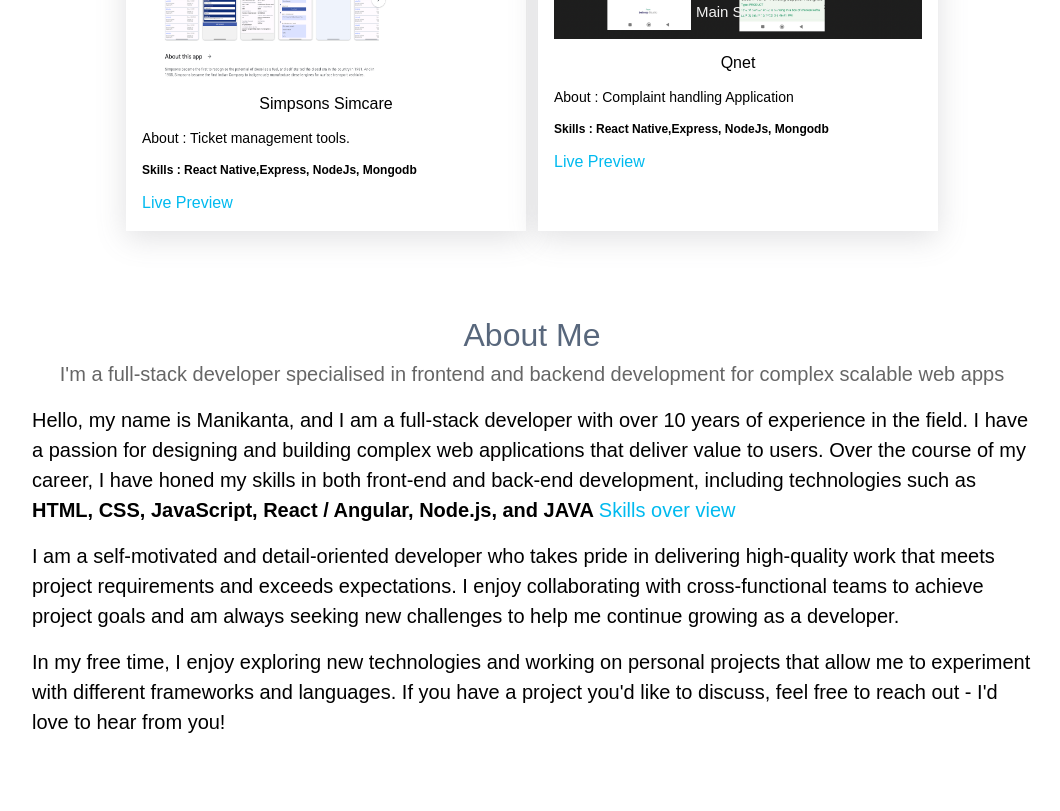
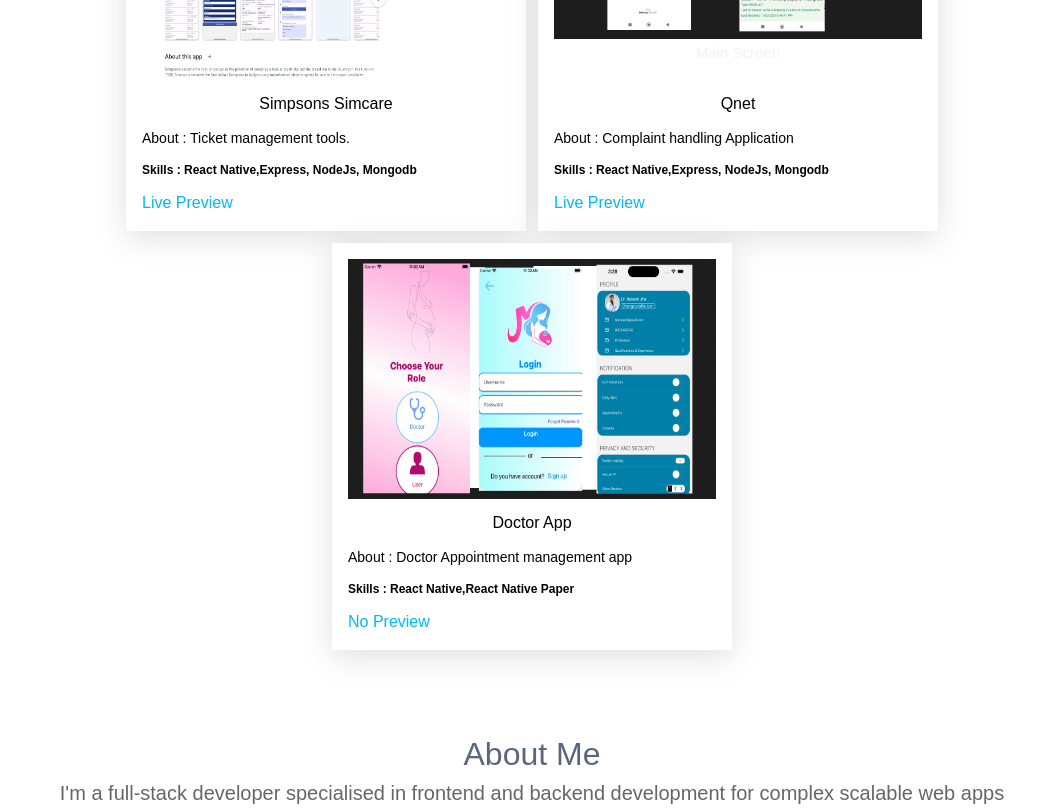
Before and after one commit to maniyedidi/tailwind-portfolio, a website built with Parcel: page index.html in a window 1280 px wide. Shown: the part 3163-3974 px from the top of the page, without its empty margins (108-1168 px from the left). Built offline with nearby package versions, Linux system fonts and the light colour scheme; files whose address does not match are found by name.

Commit message:
added new project

```diff
--- a/index.html
+++ b/index.html
@@ -463,9 +463,9 @@
             />
             <div class="text-center">RemoveAList</div>
             <div class="text-[14px]">
-              About :Project manage your entire move from one super
-              simple, super efficient, super organized tool. Say bye to stress
-              and hello to saving money and time
+              About :Project manage your entire move from one super simple,
+              super efficient, super organized tool. Say bye to stress and hello
+              to saving money and time
             </div>
             <div class="text-[12px] font-bold">
               Skills : React Native,Express, NodeJs, Mongodb
@@ -507,7 +507,7 @@
             class="flex gap-3 p-4 flex-col w-[400px] bg-white shadow-[0_7px_29px_0_rgba(100,100,111,0.2)]"
           >
             <div>
-              <div class="slideshow-container">
+              <div class="slideshow-container w-[100%] h-60">
                 <div class="mySlides fade">
                   <div class="numbertext">1 / 3</div>
                   <img src="assets/qnet/screen1.png" style="width: 100%" />
@@ -544,6 +544,31 @@
                 class="text-[#01baef] hover:text-[#20c997]"
                 target="_blank"
                 >Live Preview</a
+              >
+            </div>
+          </div>
+
+          <div
+            class="flex gap-3 p-4 flex-col w-[400px] bg-white shadow-[0_7px_29px_0_rgba(100,100,111,0.2)]"
+          >
+            <img
+              src="assets/doctor-app/screen1.png"
+              alt=""
+              class="w-[100%] h-60"
+            />
+            <div class="text-center">Doctor App</div>
+            <div class="text-[14px]">
+              About : Doctor Appointment management app
+            </div>
+            <div class="text-[12px] font-bold">
+              Skills : React Native,React Native Paper
+            </div>
+            <div>
+              <a
+
+                class="text-[#01baef] hover:text-[#20c997]"
+                target="_blank"
+                >No Preview</a
               >
             </div>
           </div>
```
Also changed, not shown: assets/doctor-app/screen1.png (added), 1 other file.
